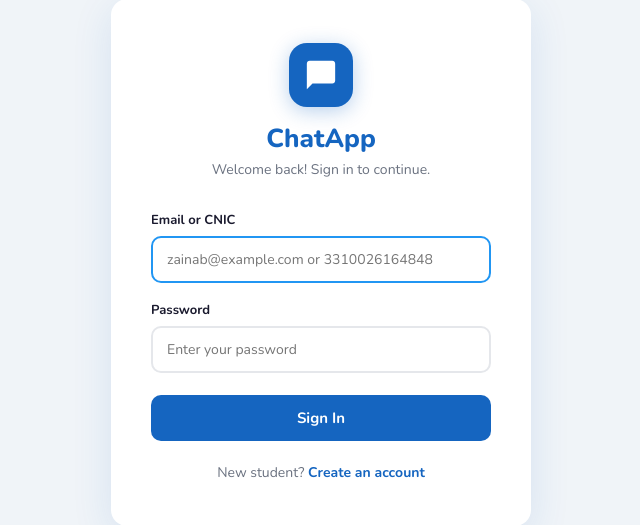
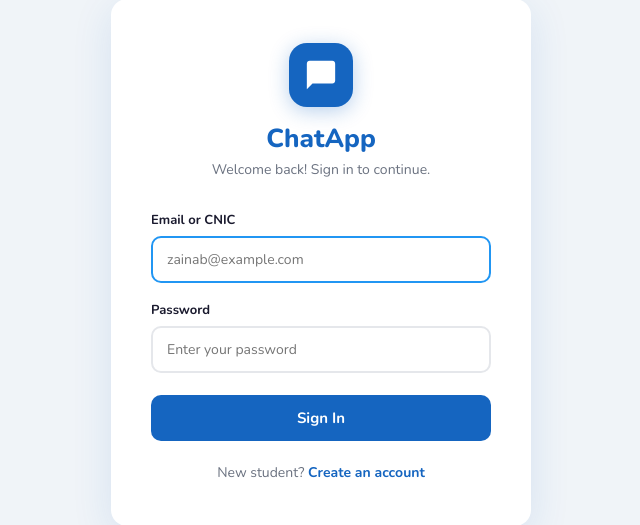
Before and after one commit to ZainabAdnan250/ajax-chat-app, a PHP site: page /login.php in a window 1280 px wide. Shown: the part 138-663 px from the top of the page, without its empty margins (319-959 px from the left). Run offline with PHP 8.4, Linux system fonts and the light colour scheme.

Commit message:
update UI

```diff
--- a/login.php
+++ b/login.php
@@ -147,7 +147,7 @@ if ($_SERVER['REQUEST_METHOD'] === 'POST') {
   <form method="POST">
     <div class="form-group">
       <label>Email or CNIC</label>
-      <input type="text" name="login" placeholder="zainab@example.com or 3310026164848" value="<?= htmlspecialchars($_POST['login'] ?? '') ?>" required autofocus>
+      <input type="text" name="login" placeholder="zainab@example.com " value="<?= htmlspecialchars($_POST['login'] ?? '') ?>" required autofocus>
     </div>
     <div class="form-group">
       <label>Password</label>
```
